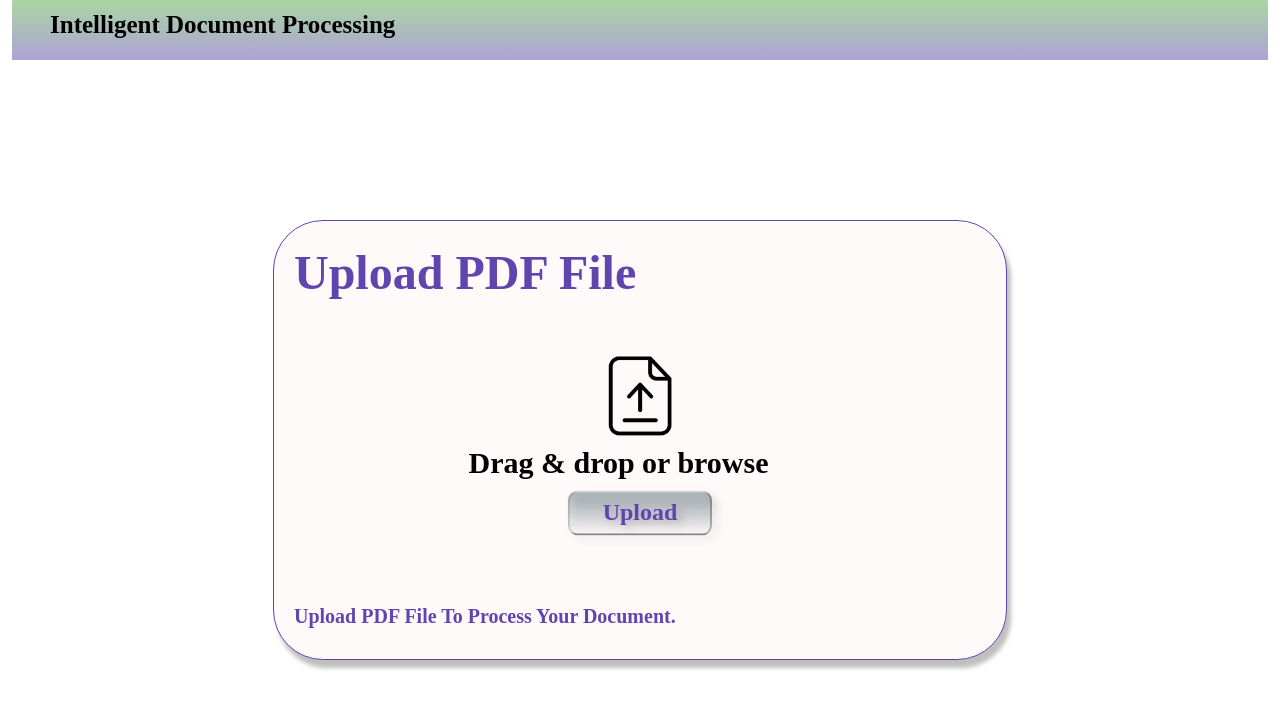
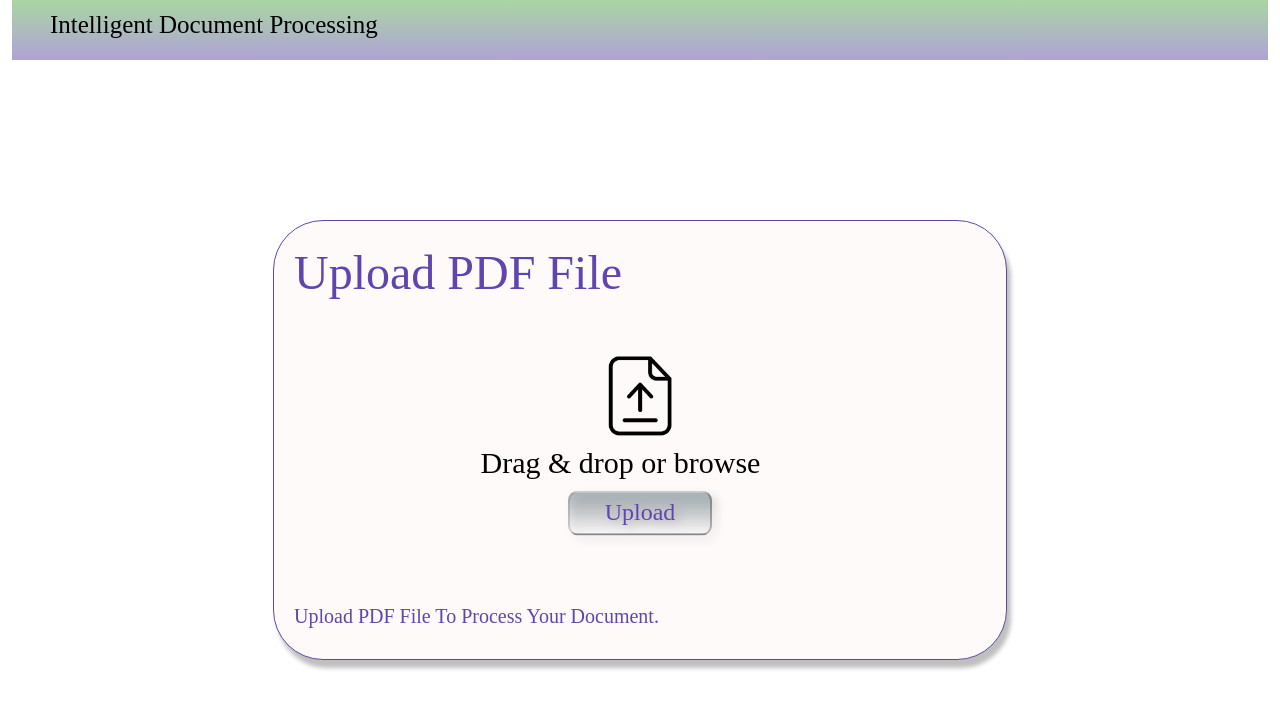
Before and after one commit to KavinduGayan/file-uploader, a React (Create React App) app: page / in a window 1280 px wide. Shown: the top 708 px of the page. Built offline with nearby package versions, Linux system fonts and the light colour scheme; a web font is replaced by a local one.

Commit message:
font weight reduced

```diff
--- a/src/App.js
+++ b/src/App.js
@@ -82,16 +82,25 @@ function App() {
       }
 
       <div className="main-rectangle">
+
         <div className="upload-pdf-font">
           Upload PDF File
         </div>
+        <div className="row">
           <label for="file-upload" class="upload-image"></label>
           <input type="file" id="file-upload" class="upload-image" accept=".pdf" style={hideUploadButton} onChange={onFileChange} />
           <div className='upload-pdf-name'>{pdfName}</div>
+        </div>
+        <br /><br />
+        <div className="row">
           <div className="notification">Drag & drop or browse</div>
+        </div>
+        <br /><br />
+        <div className="row">
           <button className="button-upload" onClick={onFileUpload} disabled={isDisabled}>
             <div className="button-text" >Upload </div>
           </button>
+        </div>
         <div className="upload-instruction">Upload PDF File To Process Your Document.</div>
       </div>
     </>
--- a/src/index.css
+++ b/src/index.css
@@ -16,7 +16,7 @@
 
 	font-family: 'Inika';
 	font-style: normal;
-	font-weight: 700;
+	font-weight: 500;
 	font-size: 25px;
 	line-height: 39px;
 
@@ -44,7 +44,7 @@
 	/* Add padding/margin if needed */
 	font-family: 'Inika';
 	font-style: normal;
-	font-weight: 700;
+	font-weight: 500;
 	font-size: 48px;
 	line-height: 63px;
 	color: #6045AE;
@@ -87,9 +87,9 @@
 	transform: translate(-50%, -50%);
 	font-family: 'Inika';
 	font-style: normal;
-	font-weight: 700;
+	font-weight: 500;
 	font-size: 30px;
-	line-height: 39px;
+	line-height: 40px;
 	color: #000000;
 }
 
@@ -118,7 +118,7 @@
 	height: 33px;
 	font-family: 'Inika';
 	font-style: normal;
-	font-weight: 700;
+	font-weight: 500;
 	font-size: 24px;
 	line-height: 31px;
 	color: #6045AE;
@@ -137,7 +137,7 @@
 	/* Add padding/margin if needed */
 	font-family: 'Inika';
 	font-style: normal;
-	font-weight: 700;
+	font-weight: 500;
 	font-size: 20px;
 	line-height: 26px;
 	color: #6045AE;
```
Lines whose indentation alone changed are shown as unchanged.
